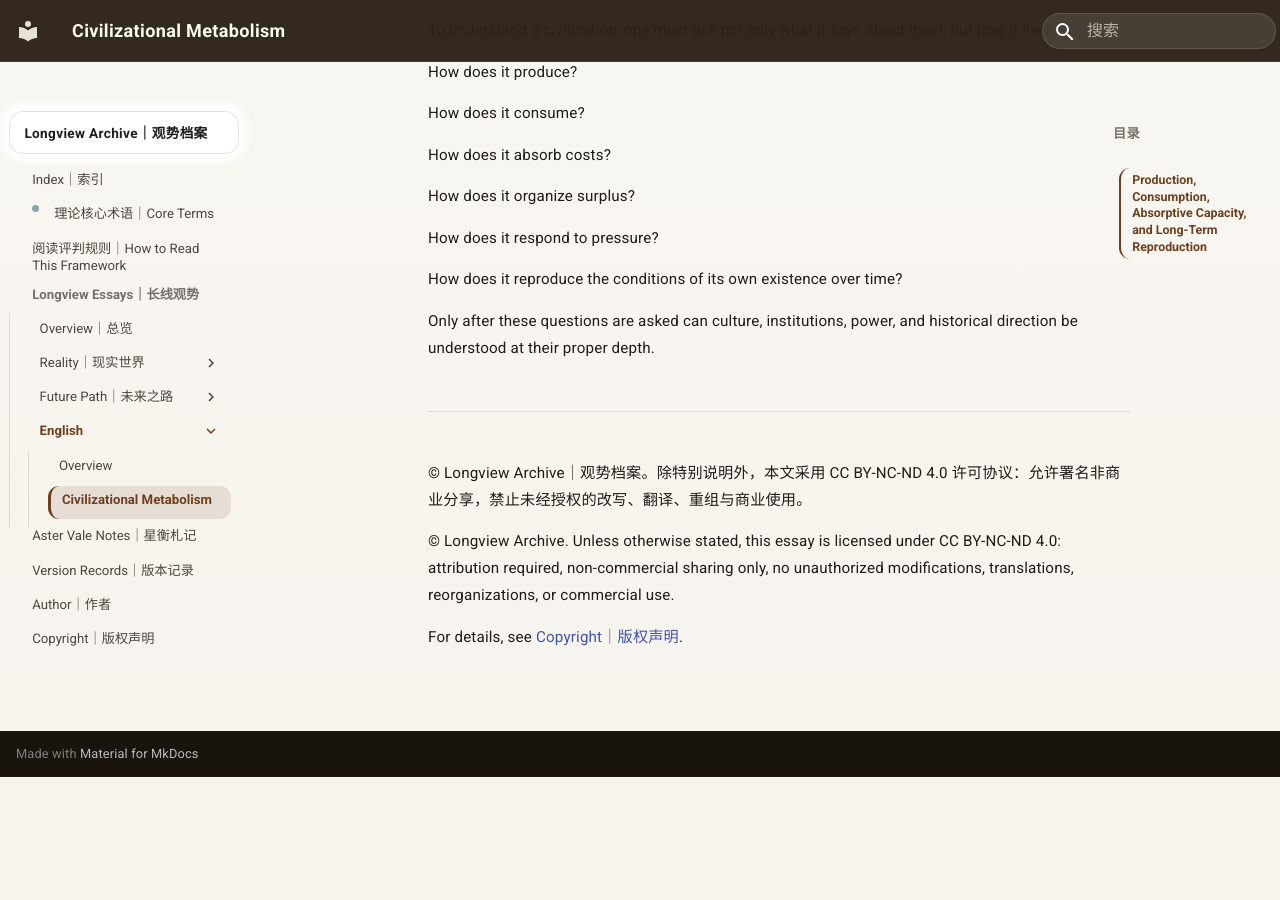
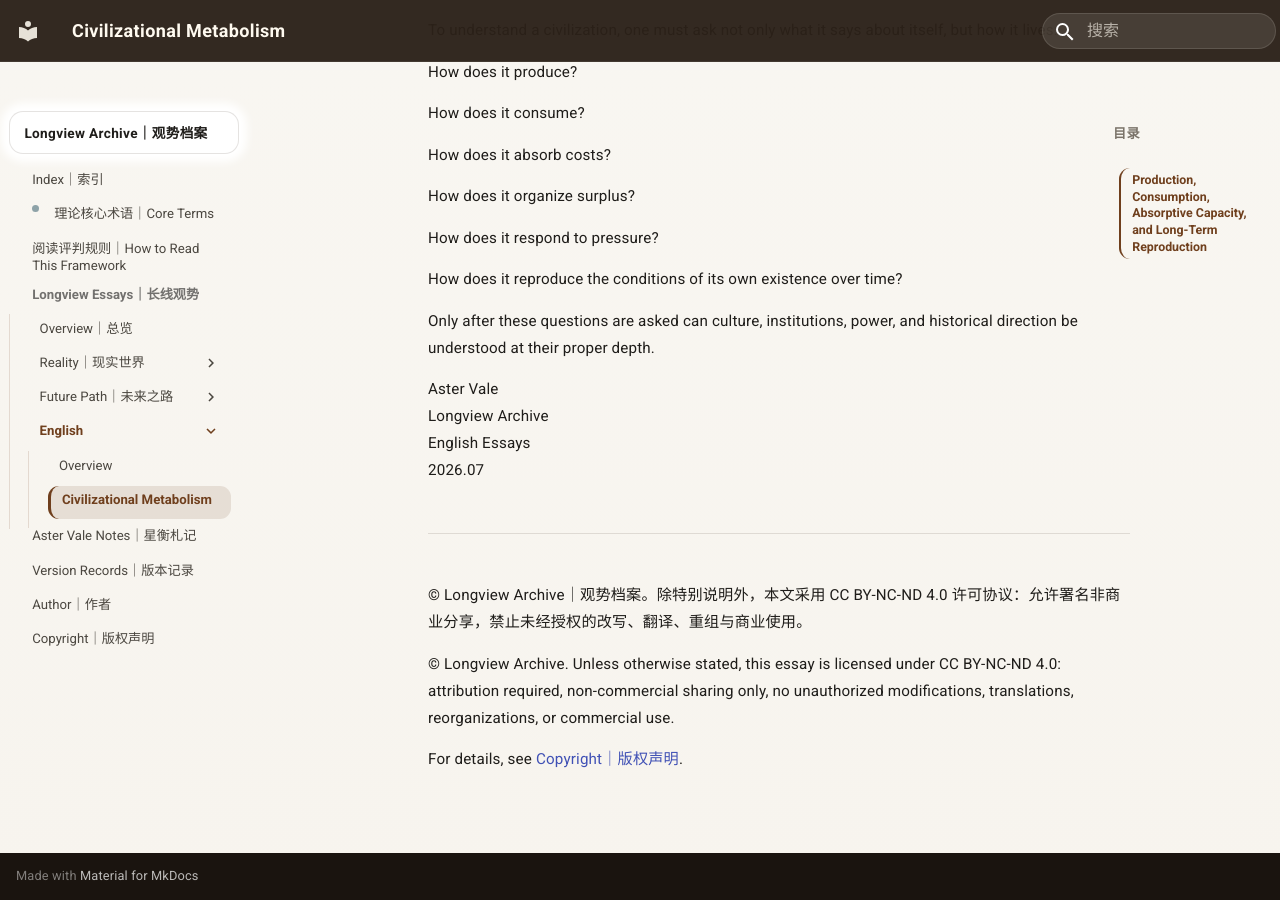
Before and after one commit to guanshi1688/longview-archive, an MkDocs documentation site: the page built from docs/essays/english/civilizational-metabolism.md, in a window 1280 px wide and 900 px high, scrolled down 1629 px. Built offline with MkDocs 1.6.1 and Material for MkDocs 9.7.7, drawn with Linux system fonts in a browser that asks for light colours; before the commit the page ends 2406 px from its top, so only the background shows below that.

Commit message:
Update civilizational-metabolism.md

```diff
--- a/docs/essays/english/civilizational-metabolism.md
+++ b/docs/essays/english/civilizational-metabolism.md
@@ -46,6 +46,11 @@ How does it reproduce the conditions of its own existence over time?
 
 Only after these questions are asked can culture, institutions, power, and historical direction be understood at their proper depth.
 
+Aster Vale
+Longview Archive
+English Essays
+2026.07
+
 
 ---
 
```
